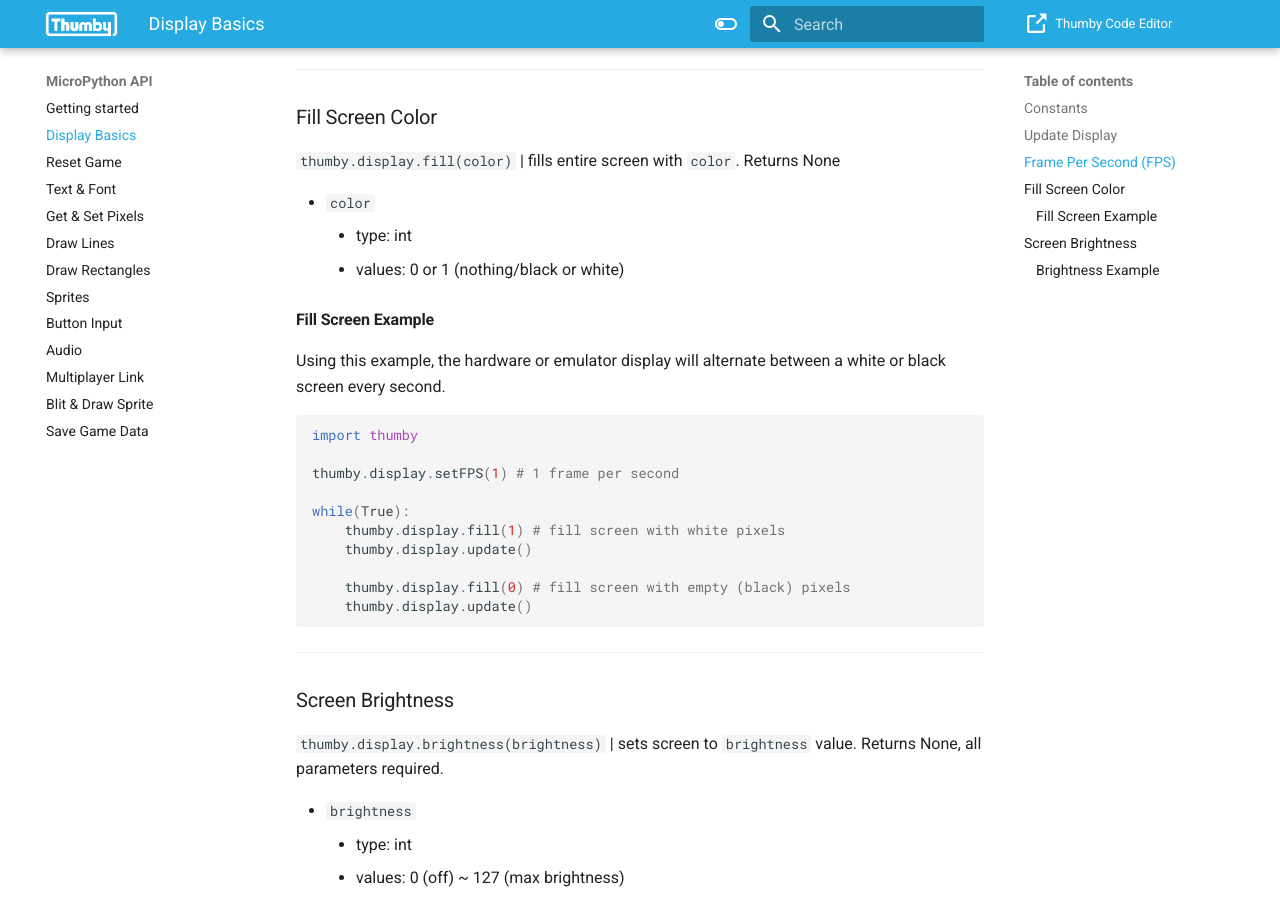
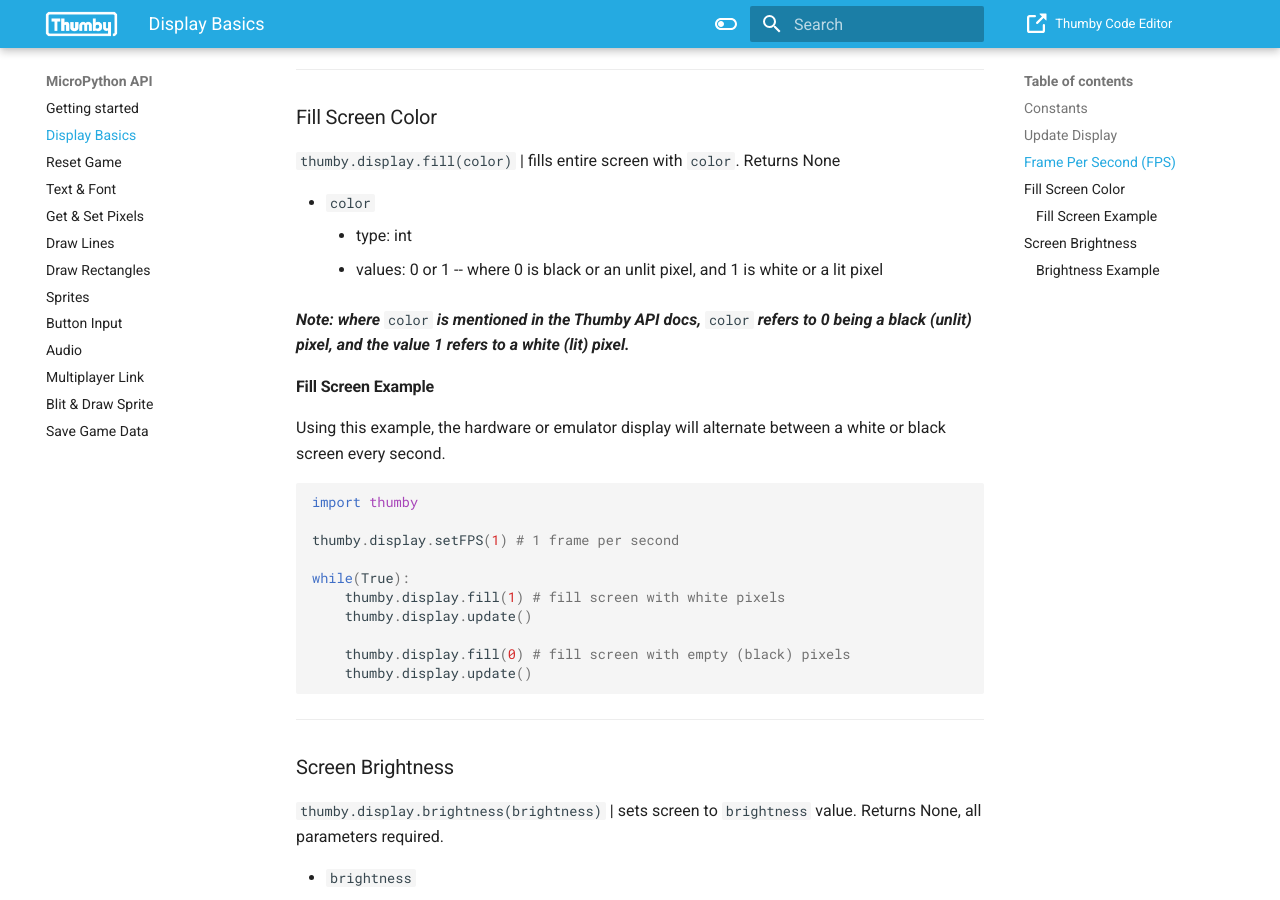
Before and after one commit to TinyCircuits/Thumby-Website, an MkDocs documentation site: the page built from docs/API/Graphics.md, in a window 1280 px wide and 900 px high, scrolled down 1294 px. Built offline with MkDocs 1.6.1 and Material for MkDocs 9.7.7, drawn with Linux system fonts in a browser that asks for light colours.

Commit message:
specify what 0 and 1 mean for 'color'

```diff
--- a/docs/API/Graphics.md
+++ b/docs/API/Graphics.md
@@ -54,7 +54,9 @@
 
 * `color`
     * type: int
-    * values: 0 or 1 (nothing/black or white)
+    * values: 0 or 1 -- where 0 is black or an unlit pixel, and 1 is white or a lit pixel
+
+***Note: where*** `color` ***is mentioned in the Thumby API docs,*** `color` ***refers to 0 being a black (unlit) pixel, and the value 1 refers to a white (lit) pixel.***
 
 #### Fill Screen Example
 
```
Also changed, not shown: docs/API/Get-Started.md (+3 -0 lines), docs/API/Lines.md (+1 -1 lines), docs/API/Pixels.md (+1 -1 lines), docs/API/Rectangles.md (+1 -1 lines), docs/API/Text-and-Font.md (+1 -1 lines).
